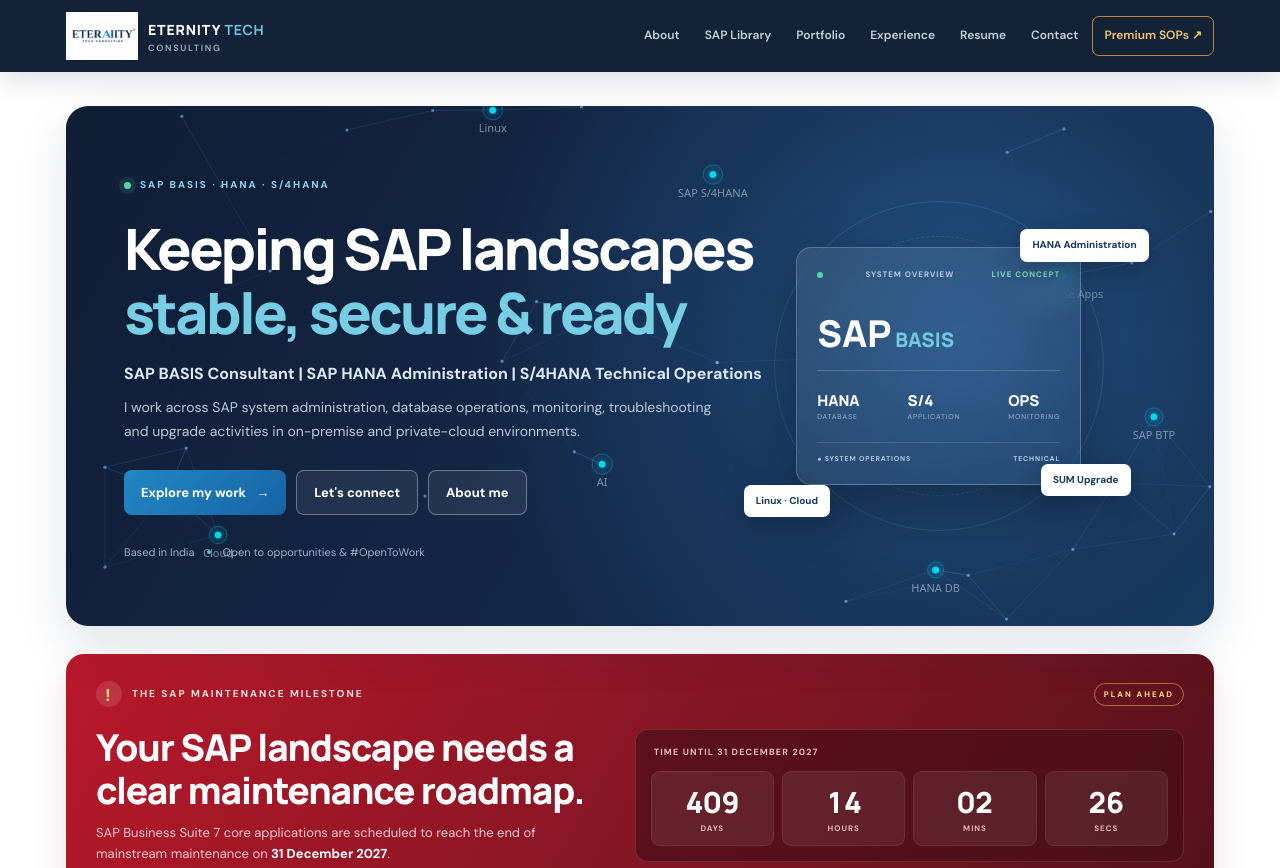
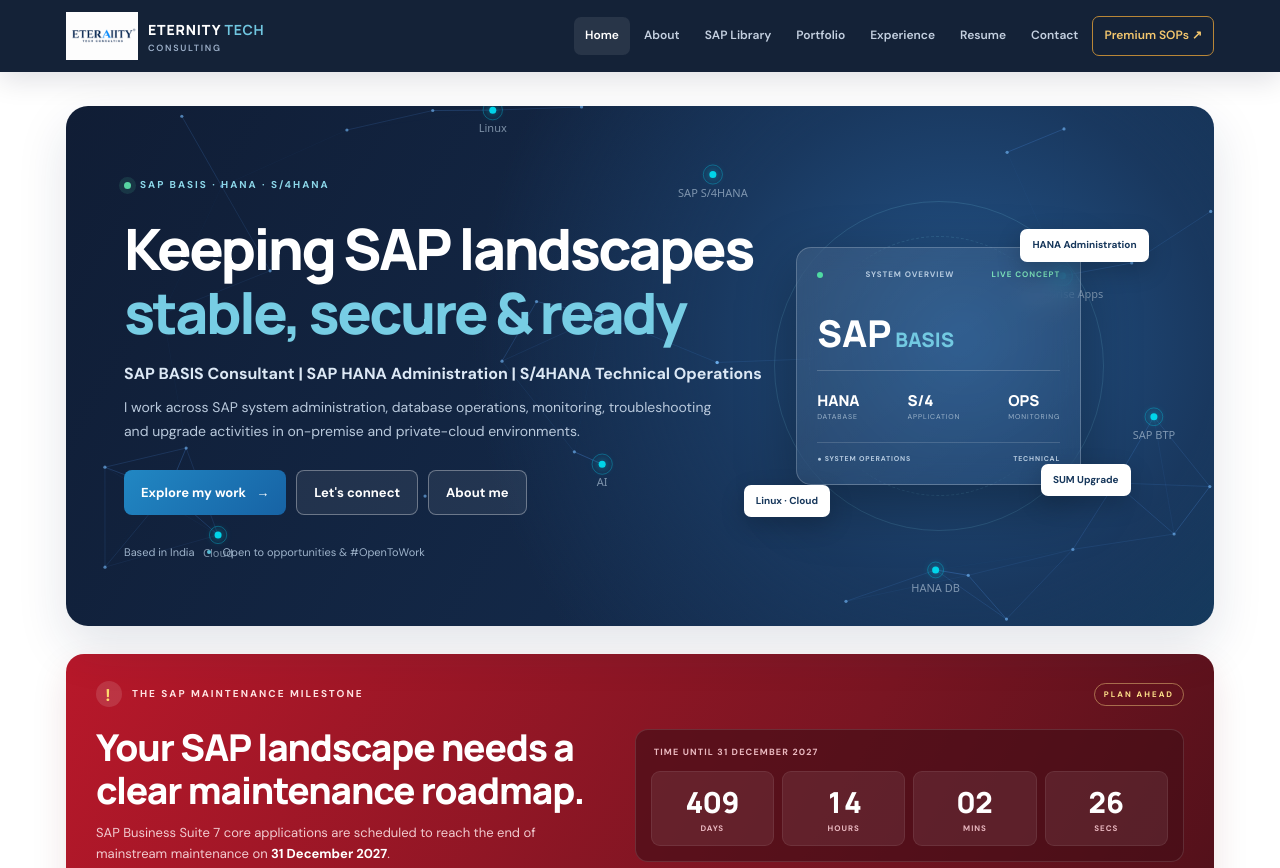
Before and after one commit to Technical4You1/technical4you.github.io-, a plain HTML site: page index.html in a window 1280 px wide. Shown: the top 868 px of the page. Drawn offline with Linux system fonts and the light colour scheme.

Commit message:
Uncomment Home button in navigation

```diff
--- a/index.html
+++ b/index.html
@@ -20,7 +20,7 @@
     </a>
     <button class="menu-toggle" aria-label="Toggle navigation" aria-expanded="false" onclick="toggleMenu()">☰</button>
     <nav class="tabs" id="mainNav" aria-label="Main navigation">
-      <!--<button class="tab-btn active" data-page="home" onclick="showPage('home')">Home</button>-->
+      <button class="tab-btn active" data-page="home" onclick="showPage('home')">Home</button>
       <button class="tab-btn" data-page="about" onclick="showPage('about')">About</button>
       <button class="tab-btn" data-page="sop" onclick="showPage('sop')">SAP Library</button>
       <button class="tab-btn" data-page="portfolio" onclick="showPage('portfolio')">Portfolio</button>
```
